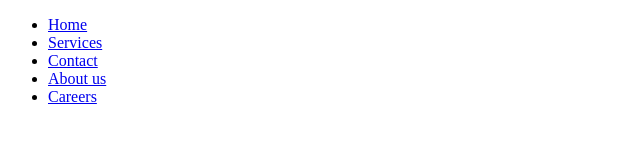
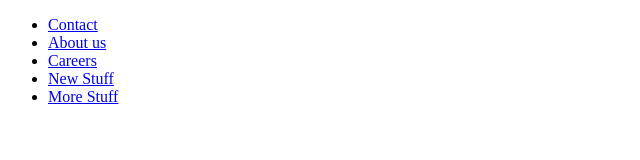
Before and after one commit to robson-muniz/Using-GitHub-with-Visual-Studio-Code, a plain HTML site: page index.html in a window 1280 px wide. Shown: the full height of the page, 0-640 px from the left. Drawn offline with Linux system fonts and the light colour scheme.

Commit message:
Added Features

```diff
--- a/index.html
+++ b/index.html
@@ -5,17 +5,18 @@
   <meta charset="UTF-8">
   <meta http-equiv="X-UA-Compatible" content="IE=edge">
   <meta name="viewport" content="width=device-width, initial-scale=1.0">
-  <title>Using GitHub with Visual Studio Code</title>
+  <title>Using GitHub with Visual Studio Code!!</title>
 </head>
 
 <body>
   <nav>
     <ul>
-      <li><a href="#">Home</a></li>
-      <li><a href="#">Services</a></li>
+
       <li><a href="#">Contact</a></li>
       <li><a href="#">About us</a></li>
       <li><a href="#">Careers</a></li>
+      <li><a href="#">New Stuff</a></li>
+      <li><a href="#">More Stuff</a></li>
     </ul>
   </nav>
 
```
